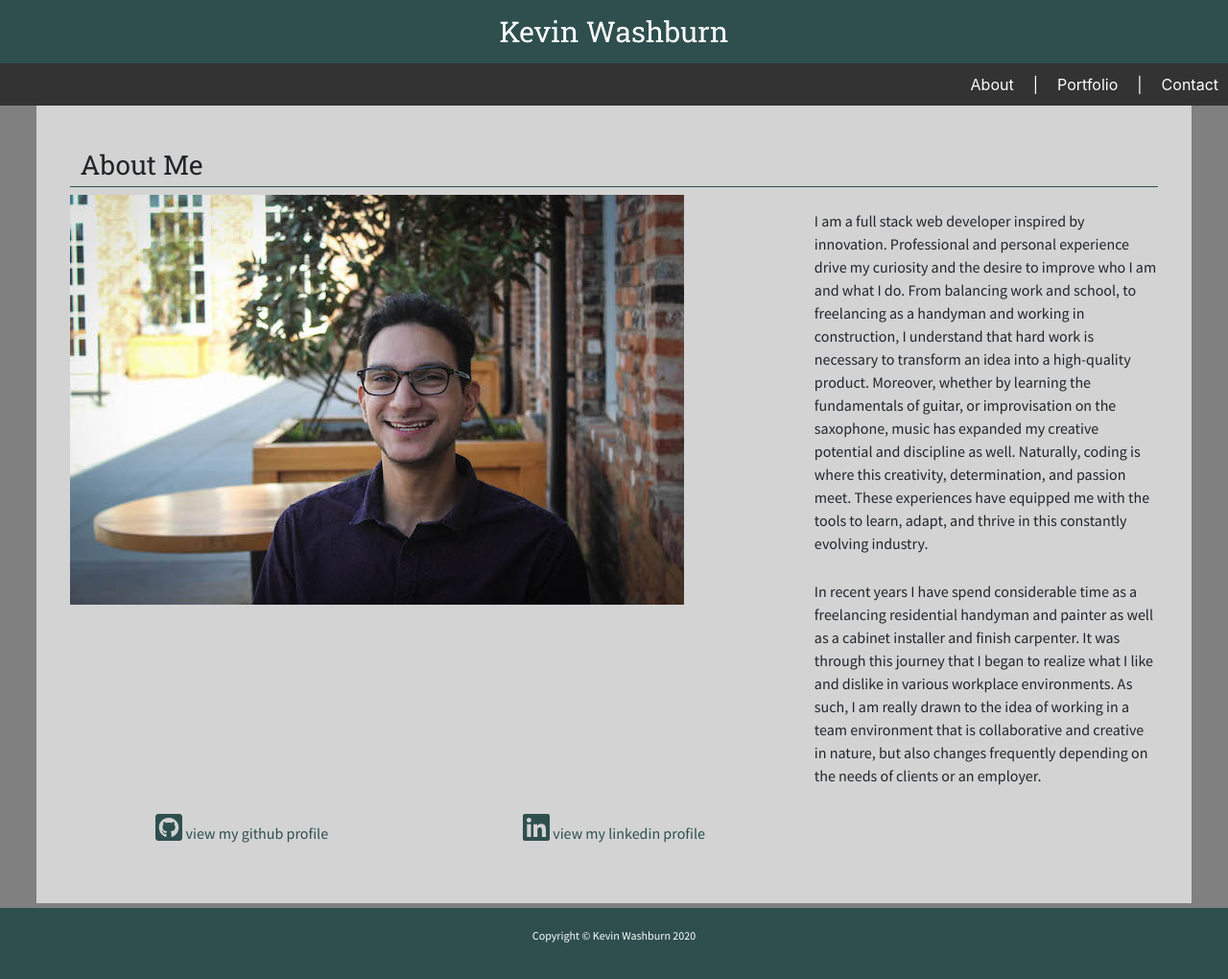
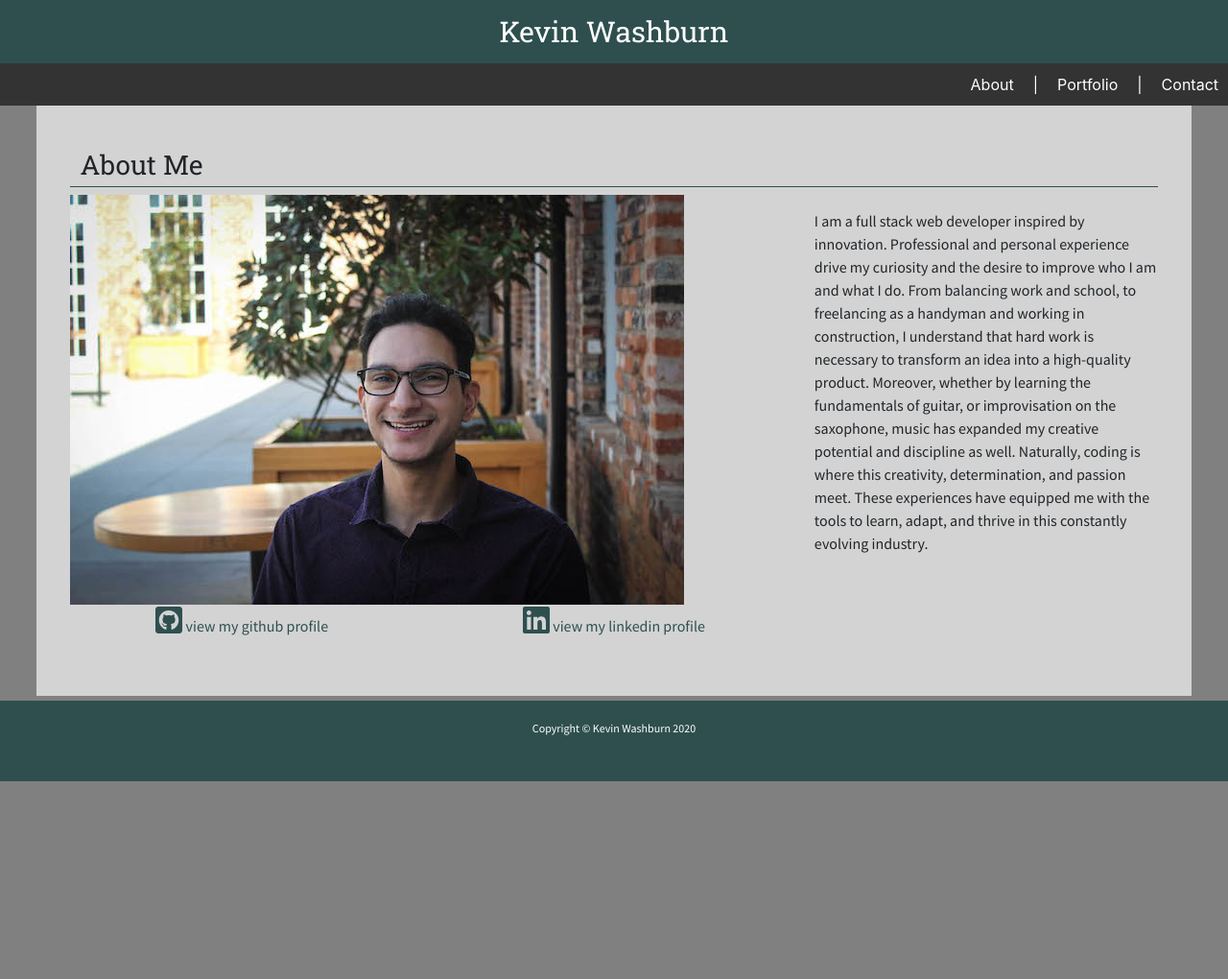
Before and after one commit to kevincwashburn/Responsiveness-Portfolio, a plain HTML site: page index.html in a window 1280 px wide. Shown: the whole page at 96% size. After the commit the page ends 814 px from the top, so only its background shows below. Drawn offline with nearby package versions, Linux system fonts and the light colour scheme.

Commit message:
Update index.html

```diff
--- a/index.html
+++ b/index.html
@@ -61,12 +61,7 @@
                   These experiences have equipped me with the tools to learn, adapt, and thrive in this constantly evolving industry.
                 </p>
 
-                <p>
-                    In recent years I have spend considerable time as a freelancing residential handyman and painter as well as a cabinet installer and finish carpenter.
-                    It was through this journey that I began to realize what I like and dislike in various workplace environments. As such,
-                    I am really drawn to the idea of working in a team environment that is collaborative and creative in nature,
-                    but also changes frequently depending on the needs of clients or an employer.
-                </p>
+
             </div>
         <!-- </div> -->
     </div>
```
